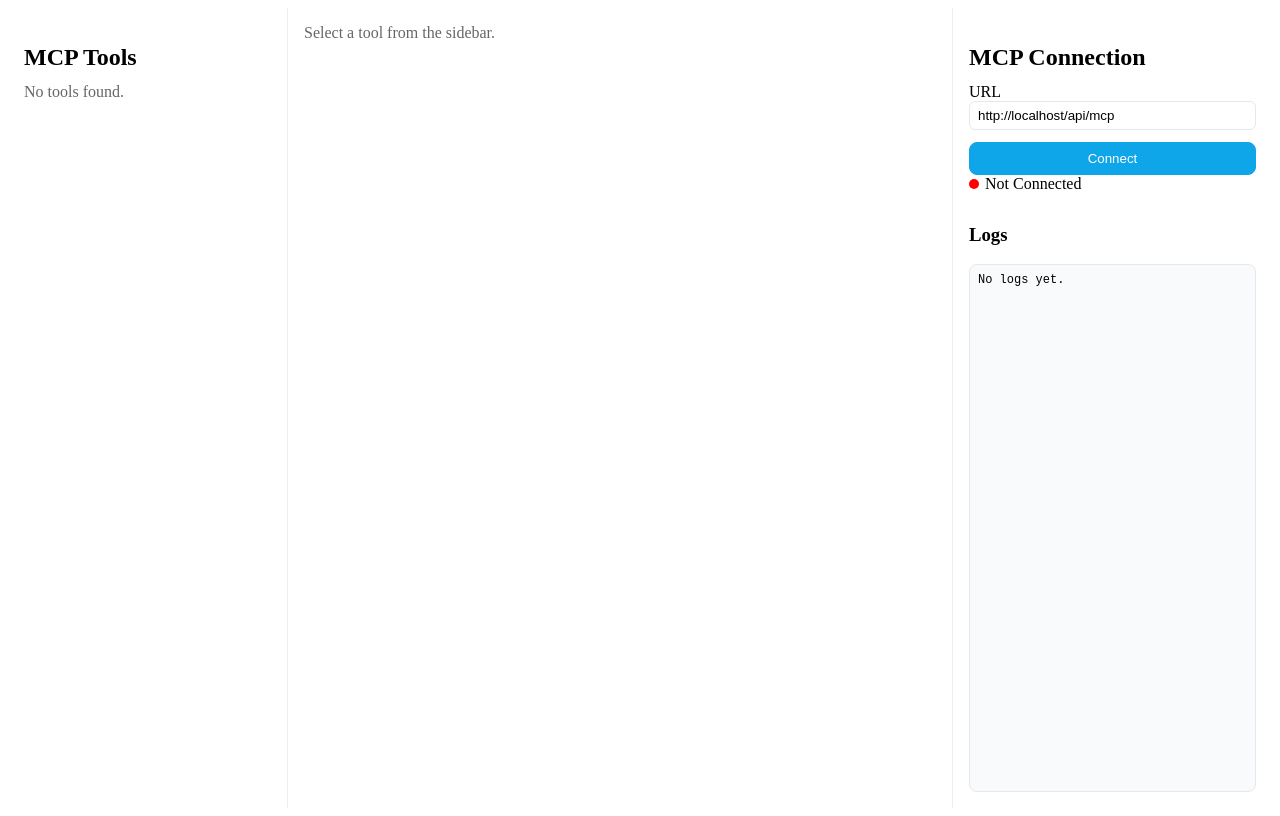
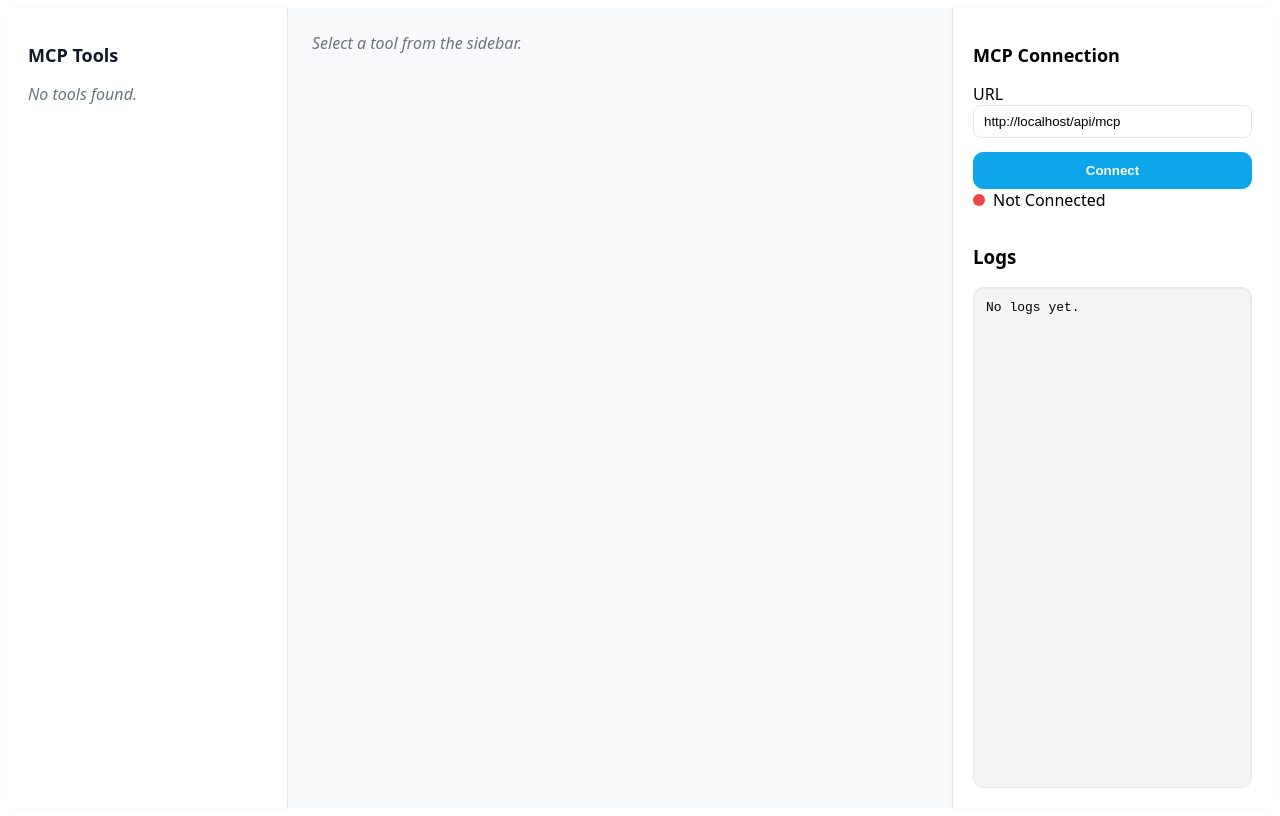
Before and after one commit to m-shirt/paytal-mcp, a Next.js app: page /home/Home in a window 1280 px wide. Built offline with nearby package versions, Linux system fonts and the light colour scheme.

Commit message:
enhance css

```diff
--- a/pages/home/Home.module.css
+++ b/pages/home/Home.module.css
@@ -1,68 +1,89 @@
+/* Layout */
 .layout {
   display: grid;
   grid-template-columns: 280px 1fr 320px;
   height: 100vh;
+  background: #f8f9fa;
+  font-family: system-ui, -apple-system, BlinkMacSystemFont, 'Segoe UI', Roboto, sans-serif;
+  gap: 0;
 }
 
+/* Sidebar */
 .sidebar {
-  border-right: 1px solid #eee;
-  padding: 16px;
+  border-right: 1px solid #e2e8f0;
+  padding: 20px;
   overflow-y: auto;
+  background: #fff;
+  box-shadow: 2px 0 6px rgba(0,0,0,0.03);
 }
 
 .sidebar h2 {
   font-weight: 700;
-  margin-bottom: 12px;
+  margin-bottom: 16px;
+  font-size: 18px;
+  color: #111827;
 }
 
 .toolBtn {
   width: 100%;
   text-align: left;
-  padding: 8px 10px;
-  border-radius: 8px;
+  padding: 10px 12px;
+  border-radius: 10px;
   border: 1px solid #e5e7eb;
   background: #fff;
-  margin-bottom: 8px;
+  margin-bottom: 10px;
   cursor: pointer;
+  transition: all 0.2s ease;
+  display: flex;
+  flex-direction: column;
+}
+
+.toolBtn:hover {
+  border-color: #0ea5e9;
+  background: #f0f9ff;
 }
 
 .active {
   background: #e0f2fe;
+  border-color: #0ea5e9;
 }
 
 .toolName {
   font-weight: 600;
+  color: #1f2937;
 }
 
 .toolDesc {
   font-size: 12px;
-  color: #555;
+  color: #6b7280;
+  margin-top: 2px;
 }
 
 .empty {
-  color: #666;
+  color: #6b7280;
+  font-style: italic;
 }
 
-.center {
-  align-self: center;
-}
-
+/* Main content */
 .main {
-  padding: 16px;
+  padding: 24px;
   display: grid;
   grid-template-rows: auto auto 1fr;
-  gap: 12px;
+  gap: 16px;
+  background: #f9fafb;
+  overflow-y: auto;
 }
 
 .main h1 {
-  font-size: 20px;
+  font-size: 24px;
   font-weight: 700;
   margin: 0;
+  color: #111827;
 }
 
 .description {
   margin-top: 4px;
-  color: #555;
+  color: #4b5563;
 }
 
 .paramsHeader {
@@ -77,61 +98,87 @@
 }
 
 .modeBtn {
-  padding: 4px 8px;
-  border-radius: 6px;
+  padding: 6px 12px;
+  border-radius: 8px;
   border: 1px solid #0ea5e9;
   background: #fff;
   color: #0ea5e9;
   cursor: pointer;
+  font-weight: 500;
+  transition: background 0.2s ease;
 }
 
+.modeBtn:hover {
+  background: #e0f2fe;
+}
+
+/* JSON Editor */
 .jsonEditor {
   width: 100%;
   height: 180px;
   margin-top: 8px;
-  padding: 10px;
+  padding: 12px;
   font-family: ui-monospace, SFMono-Regular, Menlo, Monaco, Consolas, monospace;
-  border-radius: 8px;
+  border-radius: 10px;
   border: 1px solid #e5e7eb;
+  background: #fff;
+  box-shadow: inset 0 1px 3px rgba(0,0,0,0.05);
+  resize: vertical;
 }
 
+/* Forms */
 .form {
   display: grid;
-  gap: 8px;
-  margin-top: 8px;
-}
-
-.formField label {
-  font-weight: 600;
-}
-
-.required {
-  color: red;
+  gap: 12px;
+  margin-top: 12px;
 }
 
 .formField {
   display: flex;
   flex-direction: column;
-  gap: 4px;
+  gap: 6px;
+}
+
+.formField label {
+  font-weight: 600;
+  color: #111827;
+}
+
+.required {
+  color: #ef4444;
 }
 
 .formField input {
-  padding: 6px 8px;
-  border-radius: 6px;
+  padding: 8px 10px;
+  border-radius: 8px;
   border: 1px solid #e5e7eb;
-  width: 100%; /* make all inputs full width */
+  width: 100%;
   box-sizing: border-box;
+  transition: border-color 0.2s ease, box-shadow 0.2s ease;
 }
+
+.formField input:focus {
+  outline: none;
+  border-color: #0ea5e9;
+  box-shadow: 0 0 0 2px rgba(14,165,233,0.2);
+}
+
+/* Run Button */
 .runBtn {
   margin-top: 12px;
   width: 100%;
-  padding: 10px 14px;
-  border-radius: 8px;
+  padding: 12px 16px;
+  border-radius: 10px;
   border: 1px solid #0ea5e9;
   background: #0ea5e9;
   color: #fff;
   font-weight: 600;
   cursor: pointer;
+  transition: background 0.2s ease;
+}
+
+.runBtn:hover:not(:disabled) {
+  background: #0284c7;
 }
 
 .runBtn:disabled {
@@ -139,52 +186,60 @@
   cursor: default;
 }
 
-.error {
-  color: #b91c1c;
-  margin-top: 8px;
-}
-
+/* Response */
 .response {
   overflow: auto;
   border: 1px solid #e5e7eb;
-  border-radius: 8px;
-  padding: 12px;
+  border-radius: 10px;
+  padding: 16px;
+  background: #fff;
+  box-shadow: inset 0 1px 3px rgba(0,0,0,0.05);
 }
 
 .response h3 {
   margin-top: 0;
+  color: #111827;
 }
 
 .response pre {
   white-space: pre-wrap;
   margin: 0;
+  font-size: 14px;
+  line-height: 1.5;
+  color: #1f2937;
 }
 
+/* Connection Panel */
 .connection {
-  border-left: 1px solid #eee;
-  padding: 16px;
+  border-left: 1px solid #e2e8f0;
+  padding: 20px;
   display: flex;
   flex-direction: column;
+  background: #fff;
+  box-shadow: -2px 0 6px rgba(0,0,0,0.03);
 }
 
 .connection h2 {
   font-weight: 700;
-  margin-bottom: 12px;
+  margin-bottom: 16px;
+  font-size: 18px;
 }
 
 .connection input {
-  padding: 6px 8px;
-  border-radius: 6px;
+  padding: 8px 10px;
+  border-radius: 8px;
   border: 1px solid #e5e7eb;
-  margin-bottom: 12px;
+  margin-bottom: 14px;
 }
 
 .connectBtn,
 .disconnectBtn {
-  padding: 8px 12px;
-  border-radius: 8px;
+  padding: 10px 14px;
+  border-radius: 10px;
   cursor: pointer;
+  font-weight: 600;
   color: #fff;
+  transition: background 0.2s ease;
 }
 
 .connectBtn {
@@ -192,47 +247,90 @@
   background: #0ea5e9;
 }
 
+.connectBtn:hover {
+  background: #0284c7;
+}
+
 .disconnectBtn {
   border: 1px solid #b91c1c;
   background: #b91c1c;
 }
 
+.disconnectBtn:hover {
+  background: #991b1b;
+}
+
 .btnRow {
   display: flex;
-  gap: 8px;
-  margin-bottom: 12px;
+  gap: 10px;
+  margin-bottom: 14px;
 }
 
 .status {
   display: flex;
   align-items: center;
-  gap: 6px;
-  margin-bottom: 12px;
+  gap: 8px;
+  margin-bottom: 14px;
 }
 
 .statusDot {
   display: inline-block;
-  width: 10px;
-  height: 10px;
+  width: 12px;
+  height: 12px;
   border-radius: 50%;
 }
 
 .green {
-  background: green;
+  background: #22c55e;
 }
 
 .red {
-  background: red;
+  background: #ef4444;
 }
 
+/* Logs */
 .logs {
   flex: 1;
   overflow-y: auto;
   border: 1px solid #e5e7eb;
-  border-radius: 8px;
-  padding: 8px;
+  border-radius: 10px;
+  padding: 12px;
   font-family: monospace;
-  font-size: 12px;
-  background: #f9fafb;
+  font-size: 13px;
+  background: #f3f4f6;
   white-space: pre-wrap;
+  box-shadow: inset 0 1px 2px rgba(0,0,0,0.05);
 }
+
+/* Scrollbar Styling */
+.sidebar::-webkit-scrollbar,
+.main::-webkit-scrollbar,
+.connection::-webkit-scrollbar,
+.logs::-webkit-scrollbar {
+  width: 8px;
+}
+
+.sidebar::-webkit-scrollbar-thumb,
+.main::-webkit-scrollbar-thumb,
+.connection::-webkit-scrollbar-thumb,
+.logs::-webkit-scrollbar-thumb {
+  background-color: rgba(0,0,0,0.2);
+  border-radius: 4px;
+}
+
+.sidebar::-webkit-scrollbar-track,
+.main::-webkit-scrollbar-track,
+.connection::-webkit-scrollbar-track,
+.logs::-webkit-scrollbar-track {
+  background: transparent;
+}
+
+.sidebar ul {
+  list-style: none; /* removes bullets */
+  padding: 0;       /* removes default left padding */
+  margin: 0;        /* removes default margin */
+}
+
+.sidebar li {
+  margin: 0;        /* optional, clean spacing */
+}
```
